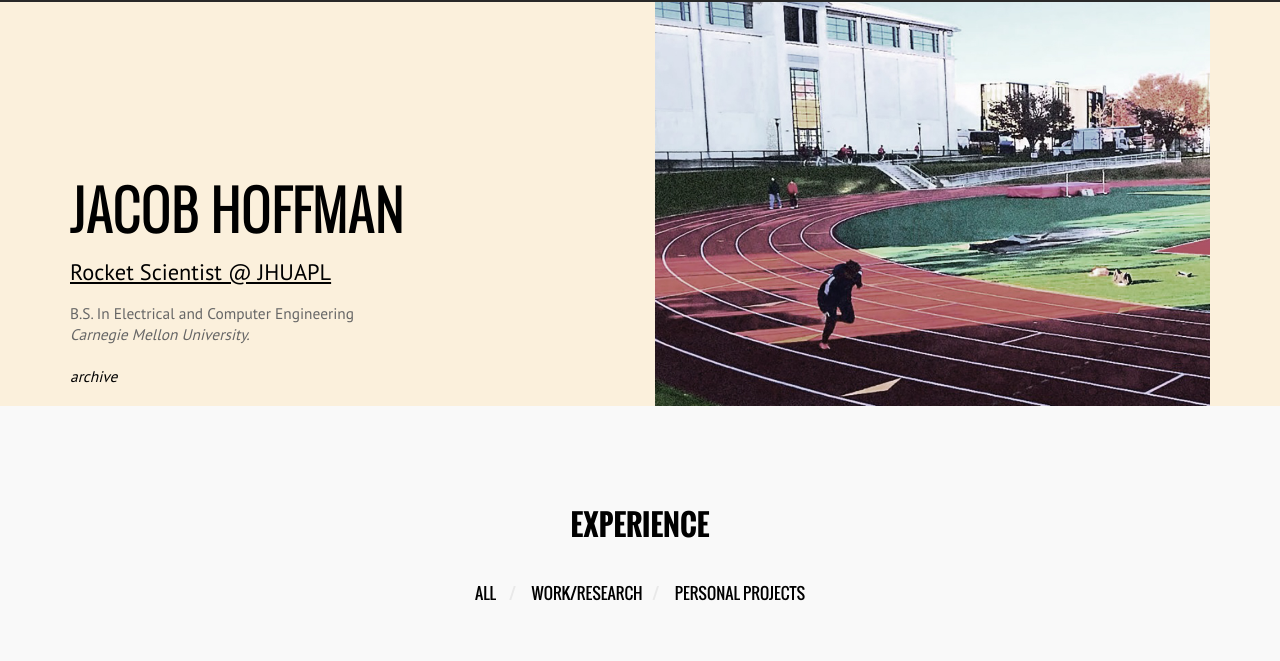
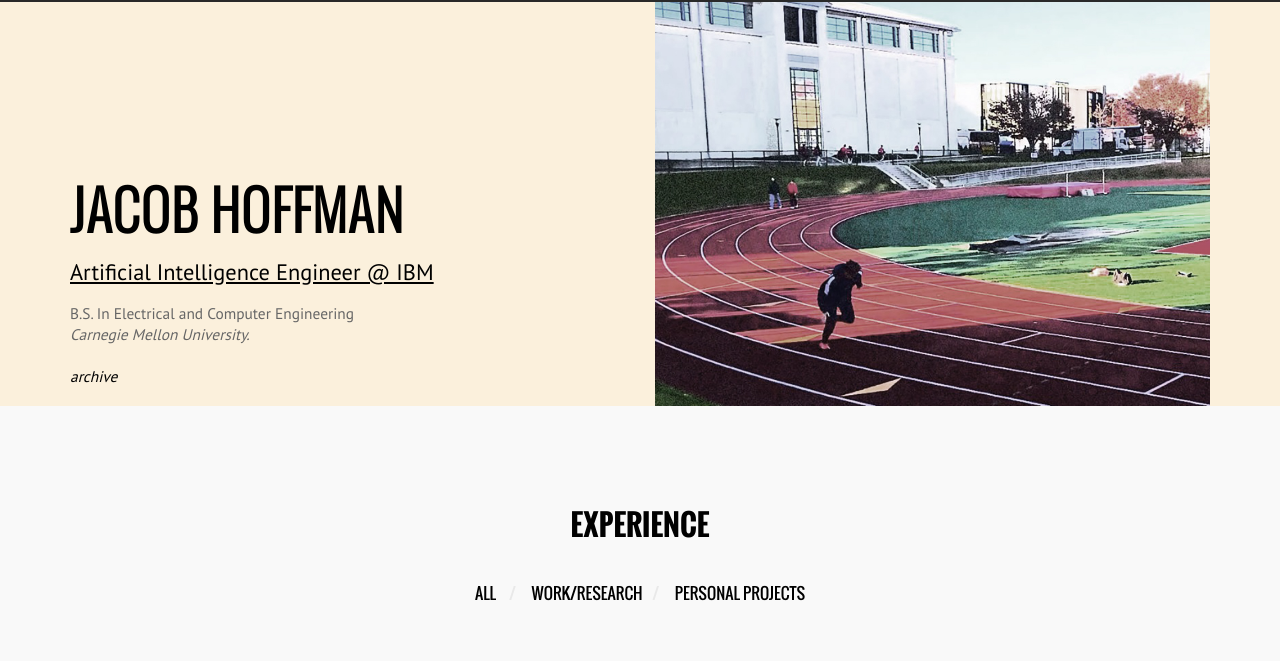
Before and after one commit to jacoby149/jacoby149.github.io, a plain HTML site: page index.html in a window 1280 px wide. Shown: the part 78-739 px from the top of the page. Drawn offline with Linux system fonts and the light colour scheme.

Commit message:
Update index.html

```diff
--- a/index.html
+++ b/index.html
@@ -80,7 +80,7 @@
                             <div class="home-content">
                                 <h1><strong>Jacob Hoffman</strong></h1>
                                 <h4>
-                                    <font color="black"><u>Rocket Scientist @ JHUAPL</u></font>
+                                    <font color="black"><u>Artificial Intelligence Engineer @ IBM</u></font>
                                 </h4>
 
                                 <p>B.S. In Electrical and Computer Engineering <br>
```
